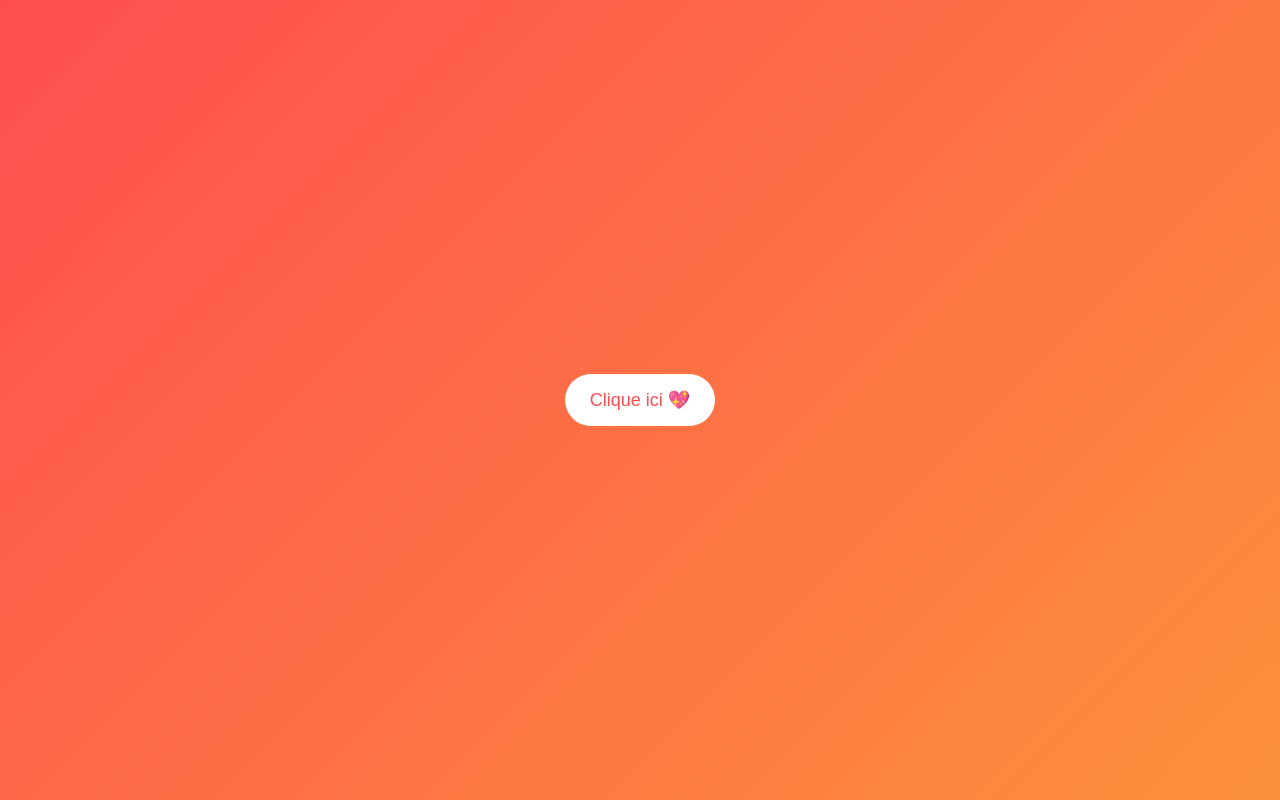
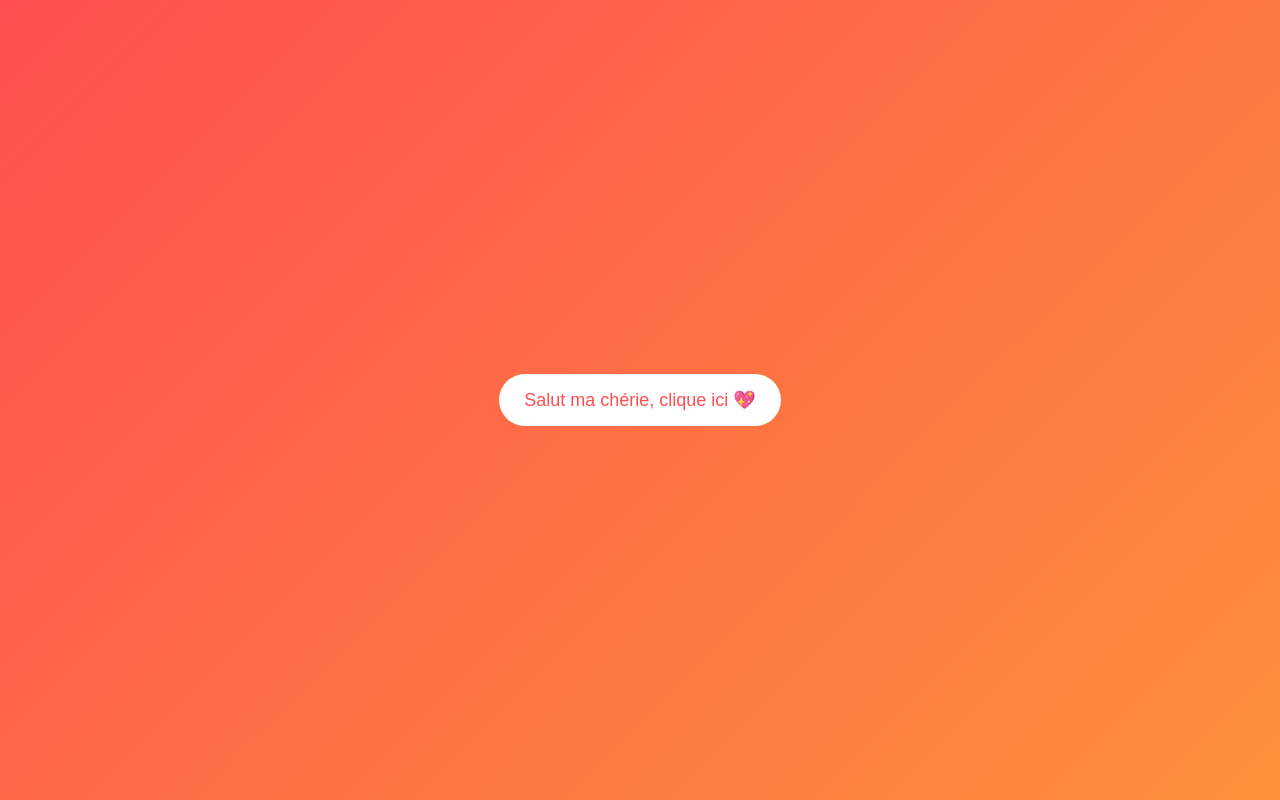
Before and after one commit to Ahiadesire/desire, a plain HTML site: page index.html in a window 1280 px wide. Drawn offline with Linux system fonts and the light colour scheme.

Commit message:
Update message and button text in index.html

```diff
--- a/index.html
+++ b/index.html
@@ -45,9 +45,10 @@ body {
 </head>
 <body>
 
-<a href="#" id="btn" onclick="showMessage()">Clique ici 💖</a>
+<a href="#" id="btn" onclick="showMessage()">Salut ma chérie, clique ici 💖</a>
 
 <div id="message">
+    Mariama,
     T'es la plus belle personne au monde, ne change jamais 💕
 </div>
 
```
